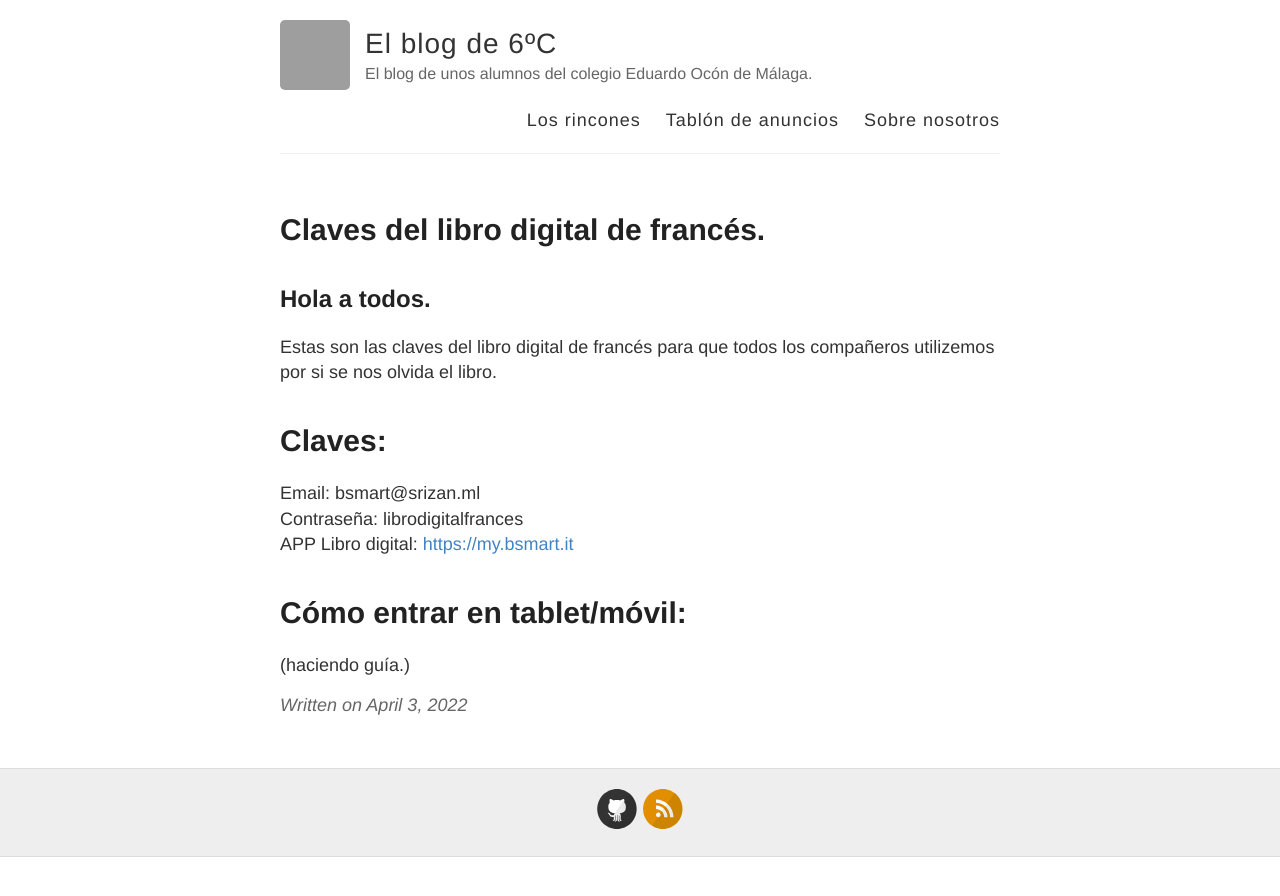
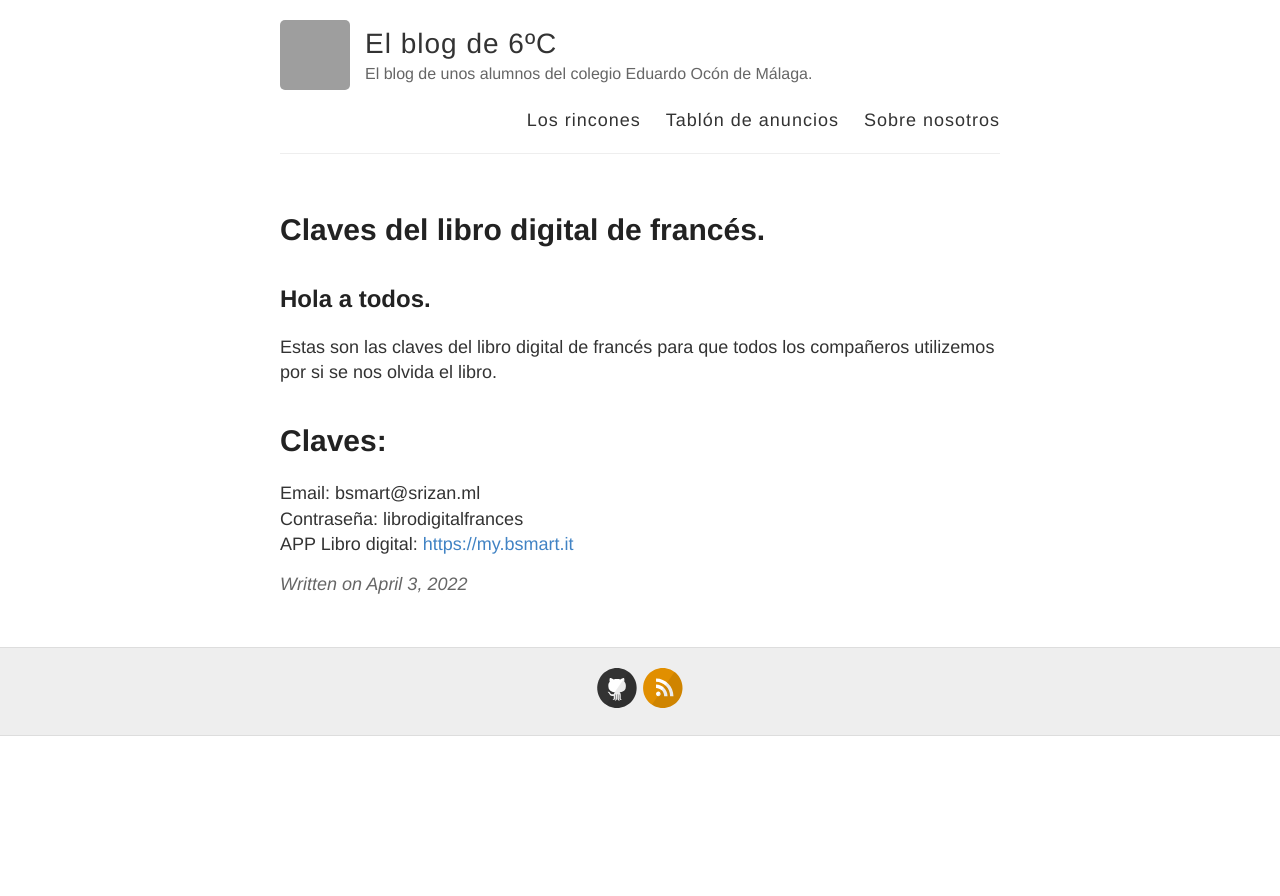
Before and after one commit to el-blog-de-sexto/blog, a Jekyll site: the page built from _posts/2022-04-03-Claves-libro-digital-frances.md, in a window 1280 px wide. Shown: the top 896 px of the page. Built offline with Jekyll 4.4.1, drawn with Linux system fonts in a browser that asks for light colours; grey boxes are pictures that could not be loaded.

Commit message:
Update 2022-04-03-Claves-libro-digital-frances.md

```diff
--- a/_posts/2022-04-03-Claves-libro-digital-frances.md
+++ b/_posts/2022-04-03-Claves-libro-digital-frances.md
@@ -11,6 +11,3 @@ Estas son las claves del libro digital de francés para que todos los compañero
 Email: bsmart@srizan.ml
 Contraseña: librodigitalfrances
 APP Libro digital: <a href="https://my.bsmart.it">https://my.bsmart.it</a>
-
-# Cómo entrar en tablet/móvil:
-(haciendo guía.)
```
